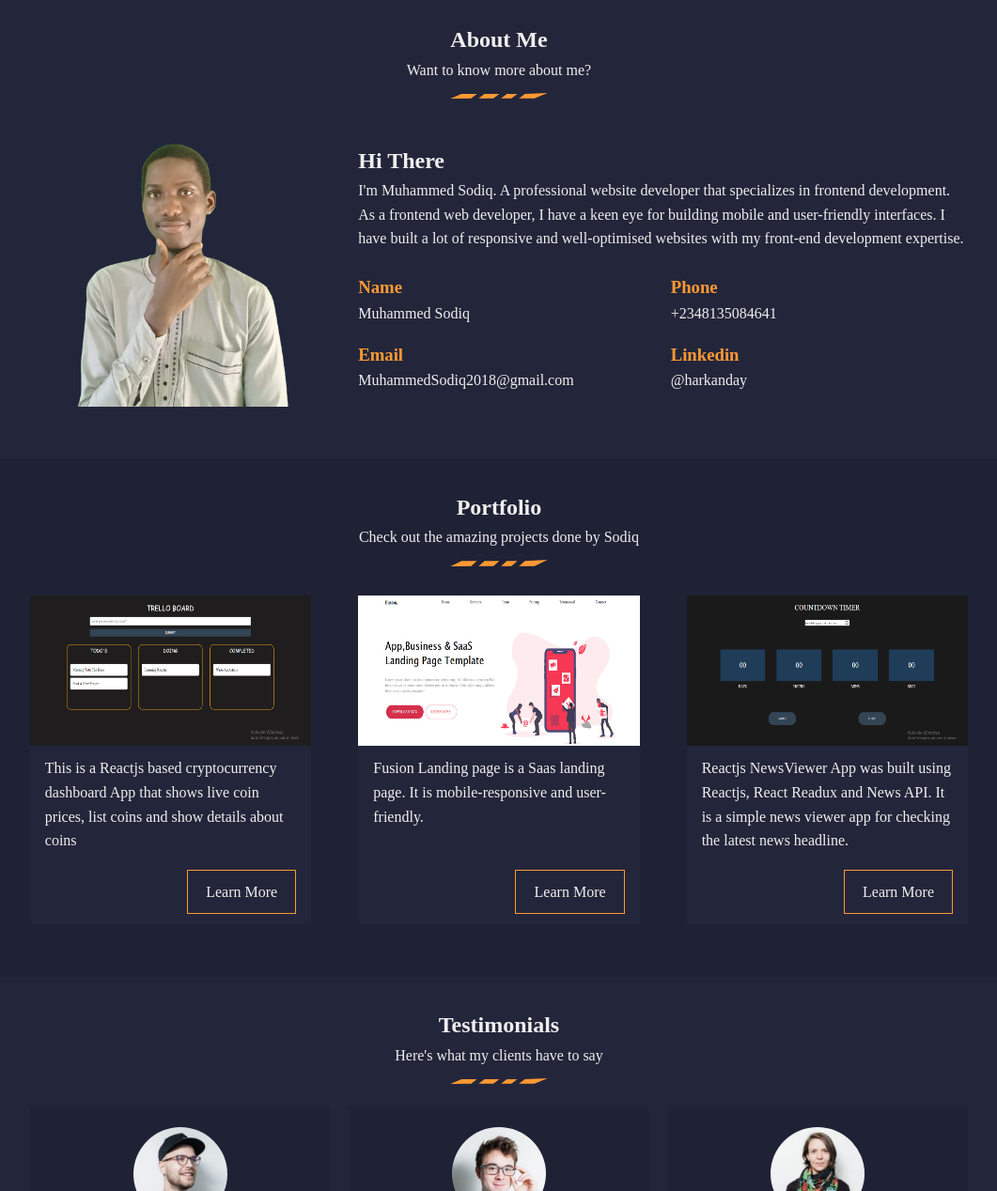
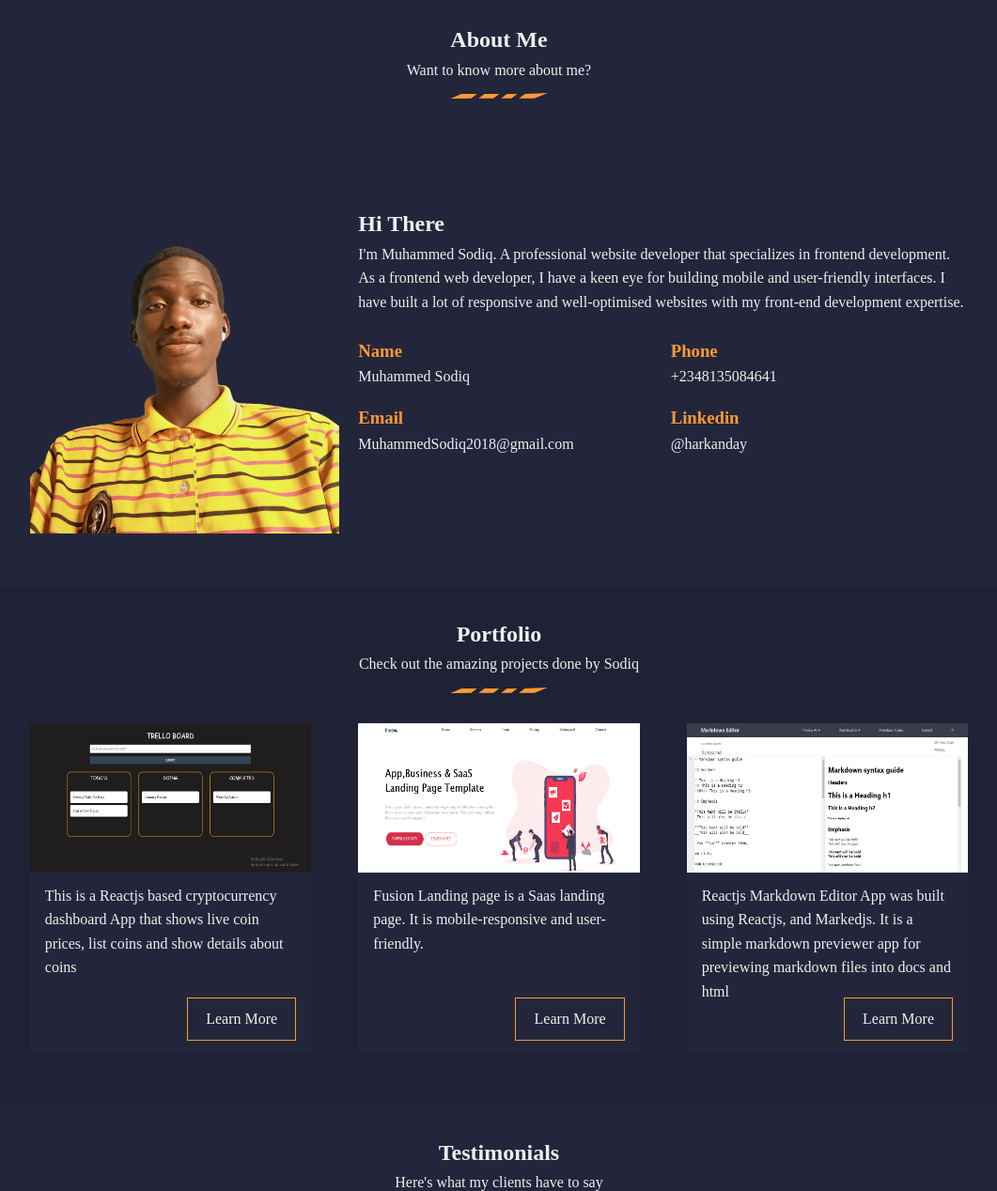
Before and after one commit to msodiq19/Personal-Portfolio, a plain HTML site: page index.html in a window 1280 px wide. Shown: the part 1200-2468 px from the top of the page at 94% size, without its empty margins (109-1170 px from the left). Drawn offline with Linux system fonts and the light colour scheme; files whose address does not match are found by name.

Commit message:
updated portfolio

```diff
--- a/index.html
+++ b/index.html
@@ -93,7 +93,7 @@
             </div>
             <div class="about-me">
                 <div class="about-image">
-                    <img src="./images/sodiq4-removebg-preview.png" alt="sodiq">
+                    <img src="./images/sodiq1.png" alt="sodiq">
                 </div>
                 <div class="about-content">
                     <div class="about-bio">
@@ -148,10 +148,10 @@
                     </div>
                 </div>
                 <div class="card proj3">
-                    <img src="./images/countdown.png" alt="countdown">
+                    <img src="./images/markdownWrite.PNG" alt="markdownWrite">
                     <div class="card-body">
-                        <p>Reactjs NewsViewer App was built using Reactjs, React Readux and News API. It is a simple news viewer app for checking the latest news headline.</p>
-                        <a href="https://github.com/sodiq2000/Reactjs-Article-Viewer" target="_" class="btn btn-work">Learn More</a>
+                        <p>Reactjs Markdown Editor App was built using Reactjs, and Markedjs. It is a simple markdown previewer app for previewing markdown files into docs and html</p>
+                        <a href="https://md-writer.netlify.app/" target="_" class="btn btn-work">Learn More</a>
                     </div>
                 </div>
             </div>
```
Also changed, not shown: images/markdownWrite.PNG (added), images/sodiq1.png (added).
